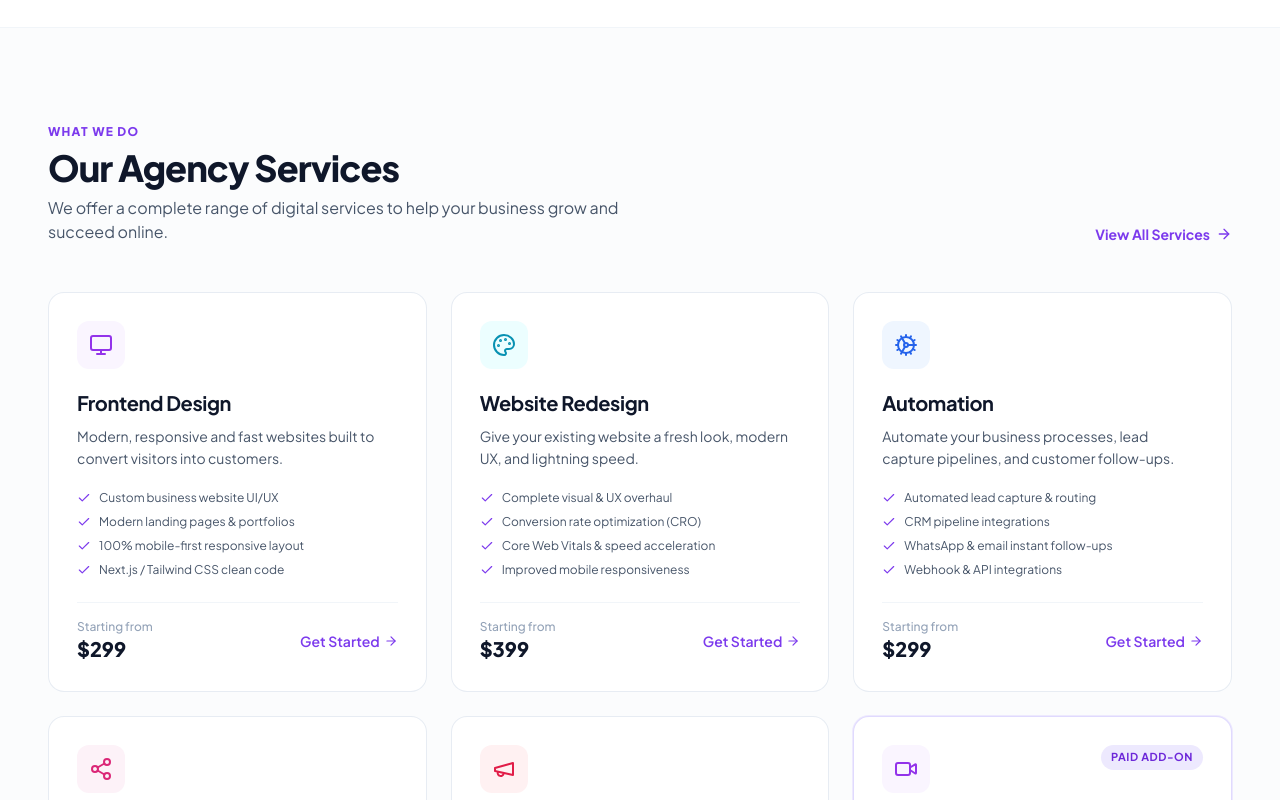
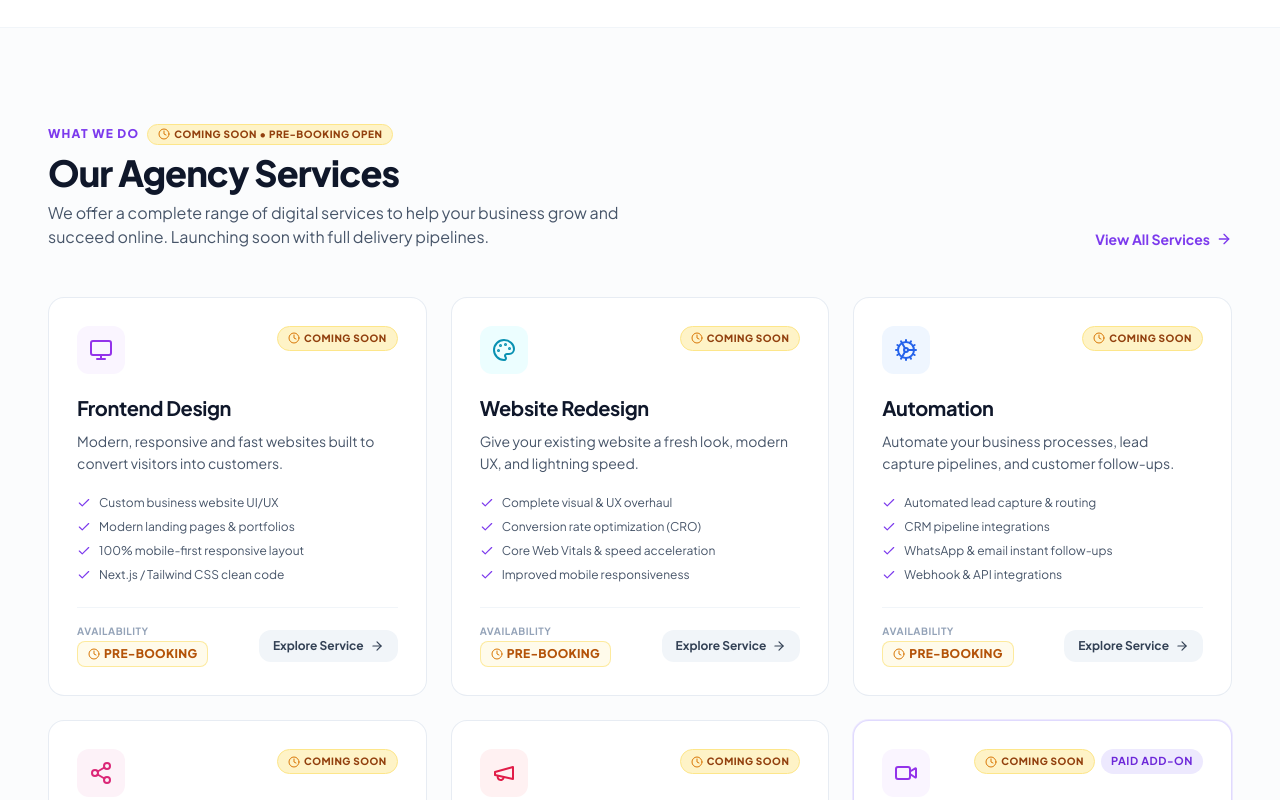
Before and after one commit to aalimjaleel-gif/adverty-x, a Next.js app: page / in a window 1280 px wide. Shown: the part 880-1680 px from the top of the page. Built offline with nearby package versions, Linux system fonts and the light colour scheme.

Commit message:
Replace fixed prices with Coming Soon and Pre-Booking status on agency cards

```diff
--- a/src/app/page.tsx
+++ b/src/app/page.tsx
@@ -272,14 +272,20 @@ export default function HomePage() {
 
           <div className="flex flex-col md:flex-row md:items-end justify-between mb-12">
             <div>
-              <span className="text-xs font-extrabold uppercase tracking-widest text-brand-600 mb-2 block">
+              <div className="flex items-center gap-2 mb-2">
+                <span className="text-xs font-extrabold uppercase tracking-widest text-brand-600 block">
                   WHAT WE DO
                 </span>
+                <span className="inline-flex items-center gap-1 text-[10px] font-black uppercase tracking-wider px-2.5 py-0.5 rounded-full bg-amber-100 text-amber-800 border border-amber-200">
+                  <Clock className="w-3 h-3 text-amber-600" />
+                  <span>Coming Soon • Pre-Booking Open</span>
+                </span>
+              </div>
               <h2 className="text-3xl sm:text-4xl font-extrabold text-slate-900 tracking-tight">
                 Our Agency Services
               </h2>
               <p className="text-slate-600 text-sm sm:text-base mt-2 max-w-xl">
-                We offer a complete range of digital services to help your business grow and succeed online.
+                We offer a complete range of digital services to help your business grow and succeed online. Launching soon with full delivery pipelines.
               </p>
             </div>
 
@@ -323,15 +329,17 @@ export default function HomePage() {
                       <IconComponent className="w-6 h-6" />
                     </div>
 
+                    <div className="flex items-center gap-1.5 flex-wrap justify-end">
+                      <span className="text-[10px] font-black uppercase tracking-wider px-2.5 py-1 rounded-full bg-amber-100 text-amber-800 border border-amber-200 flex items-center gap-1 shadow-2xs">
+                        <Clock className="w-3 h-3 text-amber-600" />
+                        <span>Coming Soon</span>
+                      </span>
                       {service.isAddon ? (
                         <span className="text-[11px] font-bold uppercase tracking-wider px-2.5 py-1 rounded-full bg-brand-100 text-brand-700">
                           Paid Add-on
                         </span>
-                    ) : service.popular ? (
-                      <span className="text-[11px] font-bold uppercase tracking-wider px-2.5 py-1 rounded-full bg-indigo-100 text-indigo-700">
-                        Popular
-                      </span>
                       ) : null}
+                    </div>
                   </div>
 
                   {/* Title & Desc */}
@@ -364,15 +372,18 @@ export default function HomePage() {
                   {/* Price & Action */}
                   <div className="pt-4 border-t border-slate-100 flex items-center justify-between">
                     <div>
-                      <span className="text-xs text-slate-400 block font-medium">Starting from</span>
-                      <span className="text-xl font-extrabold text-slate-900">${service.startingPrice}</span>
+                      <span className="text-[10px] text-slate-400 block font-bold uppercase tracking-wider">Availability</span>
+                      <span className="text-xs font-black text-amber-700 uppercase tracking-wide bg-amber-50 px-2.5 py-1 rounded-lg border border-amber-200/80 inline-flex items-center gap-1 mt-0.5">
+                        <Clock className="w-3 h-3 text-amber-600" />
+                        <span>Pre-Booking</span>
+                      </span>
                     </div>
 
                     <a
                       href={`/services/${service.slug}`}
-                      className="inline-flex items-center gap-1 text-sm font-semibold text-brand-600 hover:text-brand-700 group"
+                      className="inline-flex items-center gap-1.5 text-xs font-bold text-slate-700 hover:text-brand-600 bg-slate-100 hover:bg-brand-50 px-3.5 py-2 rounded-xl transition-all group"
                     >
-                      <span>Get Started</span>
+                      <span>Explore Service</span>
                       <ArrowRight className="w-3.5 h-3.5 transition-transform group-hover:translate-x-1" />
                     </a>
                   </div>
--- a/src/app/services/page.tsx
+++ b/src/app/services/page.tsx
@@ -122,8 +122,11 @@ export default function ServicesPage() {
                 <div className="pt-6 border-t border-slate-100 space-y-3">
                   <div className="flex items-center justify-between">
                     <div>
-                      <span className="text-[10px] text-slate-400 block font-medium">Estimated Pricing</span>
-                      <span className="text-xl font-extrabold text-slate-900">${service.startingPrice}</span>
+                      <span className="text-[10px] text-slate-400 block font-bold uppercase tracking-wider">Status</span>
+                      <span className="text-xs font-black text-amber-700 uppercase tracking-wide bg-amber-50 px-2.5 py-1 rounded-lg border border-amber-200/80 inline-flex items-center gap-1 mt-0.5">
+                        <Clock className="w-3 h-3 text-amber-600" />
+                        <span>Pre-Booking Open</span>
+                      </span>
                     </div>
 
                     <a
```
Lines whose indentation alone changed are shown as unchanged.
